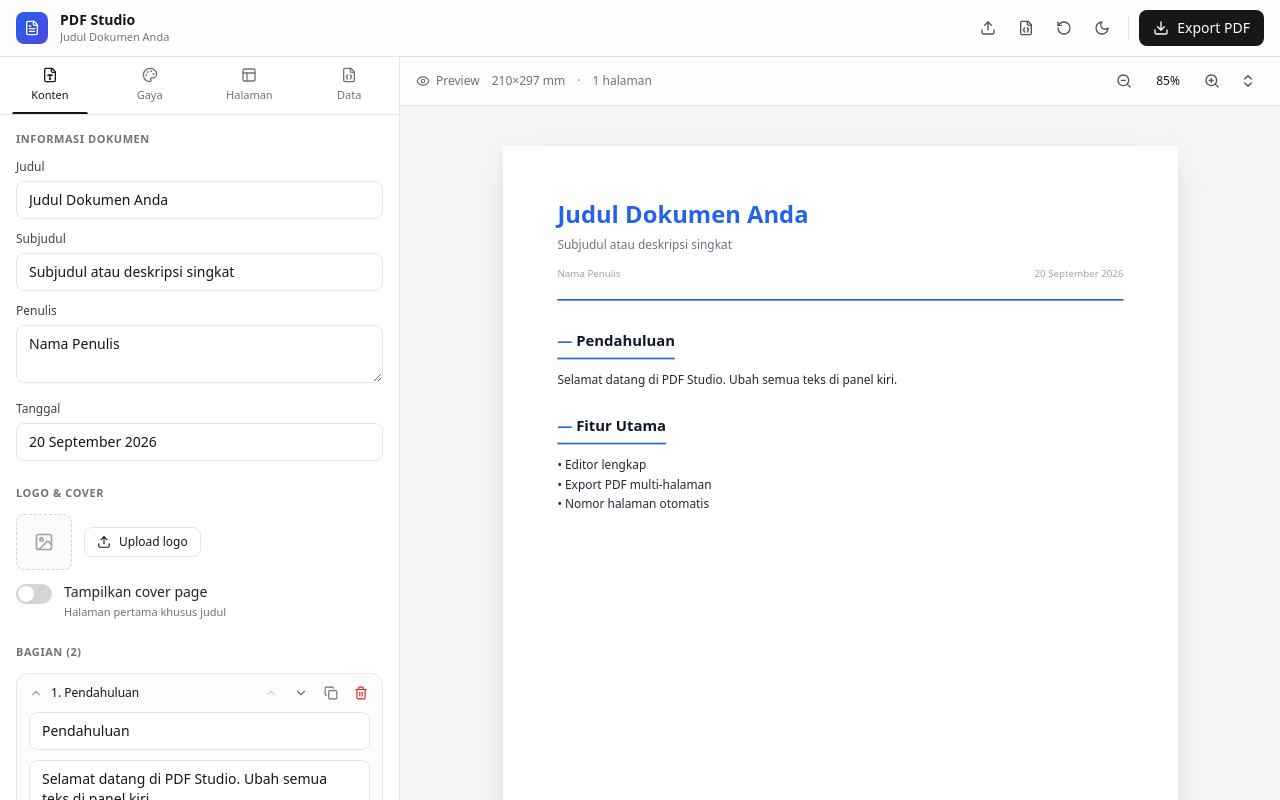
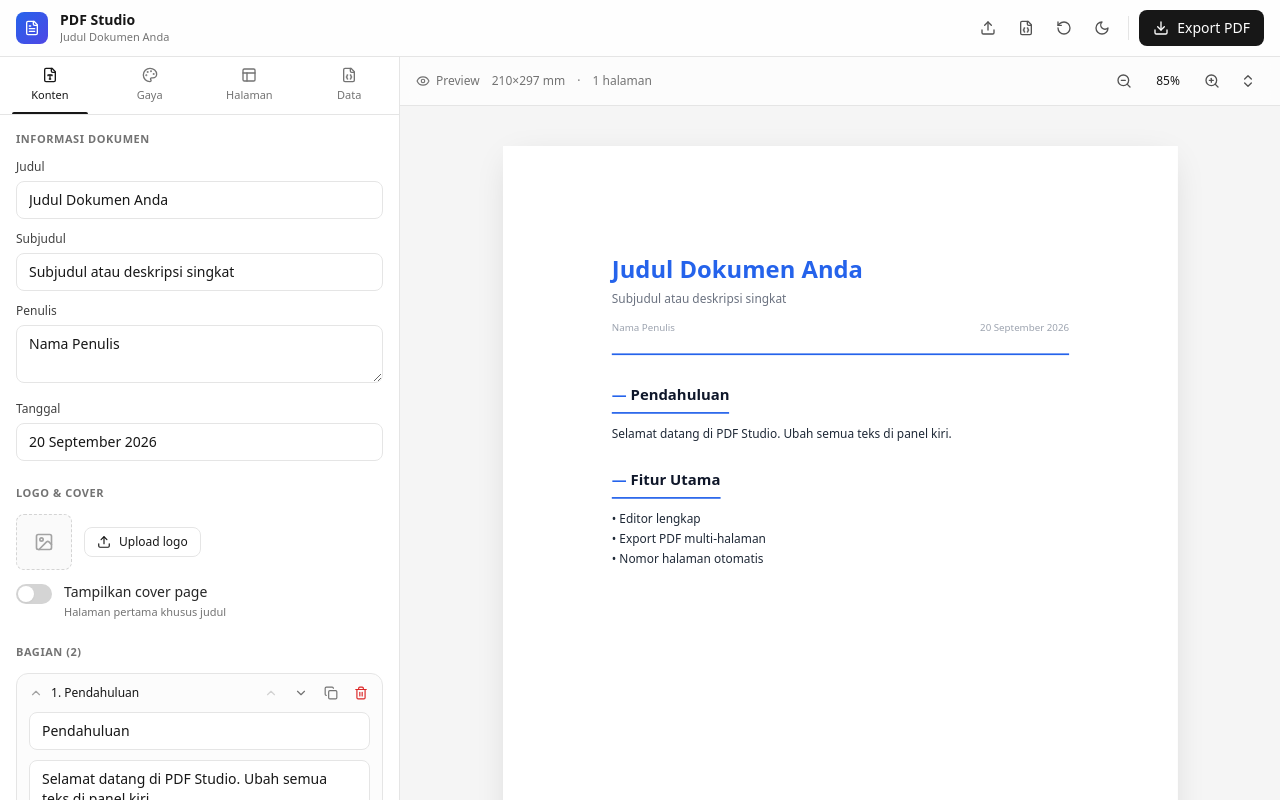
Before and after one commit to jampingkuda2-bot/bot, a Next.js app: page / in a window 1280 px wide. Shown: the top 800 px of the page. Built offline with nearby package versions, Linux system fonts and the light colour scheme.

Commit message:
Update PreviewPanel.jsx

```diff
--- a/app/components/PreviewPanel.jsx
+++ b/app/components/PreviewPanel.jsx
@@ -1,6 +1,6 @@
 'use client';
 
-import { useState, useEffect, useRef } from 'react';
+import { useState, useEffect } from 'react';
 import { Eye, ZoomIn, ZoomOut, ChevronsUpDown } from 'lucide-react';
 import { PAGE_SIZES } from '../lib/constants';
 import DocBody from './DocBody';
@@ -11,41 +11,39 @@ export default function PreviewPanel({ doc, pageW, pageH, zoom, setZoom, preview
   const mmW = isL ? page.mmH : page.mmW;
   const mmH = isL ? page.mmW : page.mmH;
   const [pages, setPages] = useState(1);
-  const innerRef = useRef(null);
+  const margin = doc.showCover ? 0 : doc.margin;
 
   useEffect(() => {
     const el = previewRef.current;
     if (!el) return;
 
     const applyPagination = () => {
-      // 1. Buang spacer lama
       el.querySelectorAll('[data-spacer]').forEach((s) => s.remove());
 
-      // 2. Ukur tiap blok
+      const scale = zoom || 1;
       const elTop = el.getBoundingClientRect().top;
       const blocks = Array.from(el.querySelectorAll('[data-block]'));
 
       blocks.forEach((block) => {
         const rect = block.getBoundingClientRect();
-        const top = rect.top - elTop;
-        const height = rect.height;
+        const top = (rect.top - elTop) / scale;
+        const height = rect.height / scale;
 
         const pageStart = Math.floor(top / pageH) * pageH;
         const pageEnd = pageStart + pageH;
 
         const manualBreak = block.dataset.pageBreak === 'true';
-        const crosses = top + height > pageEnd + 2;
+        const crosses = top + height > pageEnd - 4;
         const fitsOnOnePage = height + 32 <= pageH;
 
         let pushDown = 0;
-
         if (manualBreak && top > pageStart + 2) {
           pushDown = pageEnd - top;
         } else if (crosses && fitsOnOnePage) {
           pushDown = pageEnd - top;
         }
 
-        if (pushDown > 4 && pushDown < pageH) {
+        if (pushDown > 2 && pushDown < pageH) {
           const spacer = document.createElement('div');
           spacer.setAttribute('data-spacer', '1');
           spacer.style.height = pushDown + 'px';
@@ -55,15 +53,15 @@ export default function PreviewPanel({ doc, pageW, pageH, zoom, setZoom, preview
         }
       });
 
-      // 3. Update jumlah halaman
       requestAnimationFrame(() => {
-        setPages(Math.max(1, Math.ceil(el.scrollHeight / pageH)));
+        const h = el.scrollHeight;
+        setPages(Math.max(1, Math.ceil((h - 4) / pageH)));
       });
     };
 
     const t = setTimeout(applyPagination, 60);
     return () => clearTimeout(t);
-  }, [doc, pageH, previewRef]);
+  }, [doc, pageH, previewRef, zoom]);
 
   return (
     <div className="flex flex-col min-h-0 bg-neutral-100 dark:bg-neutral-950">
@@ -102,6 +100,8 @@ export default function PreviewPanel({ doc, pageW, pageH, zoom, setZoom, preview
             style={{
               width: pageW,
               minHeight: pageH,
+              boxSizing: 'border-box',
+              padding: margin,
               background: '#ffffff',
               transform: `scale(${zoom})`,
               transformOrigin: 'top left',
@@ -110,7 +110,6 @@ export default function PreviewPanel({ doc, pageW, pageH, zoom, setZoom, preview
               lineHeight: doc.lineHeight,
               color: '#111827',
               position: 'relative',
-              overflow: 'hidden',
             }}
           >
             <Watermark text={doc.watermark} />
```
